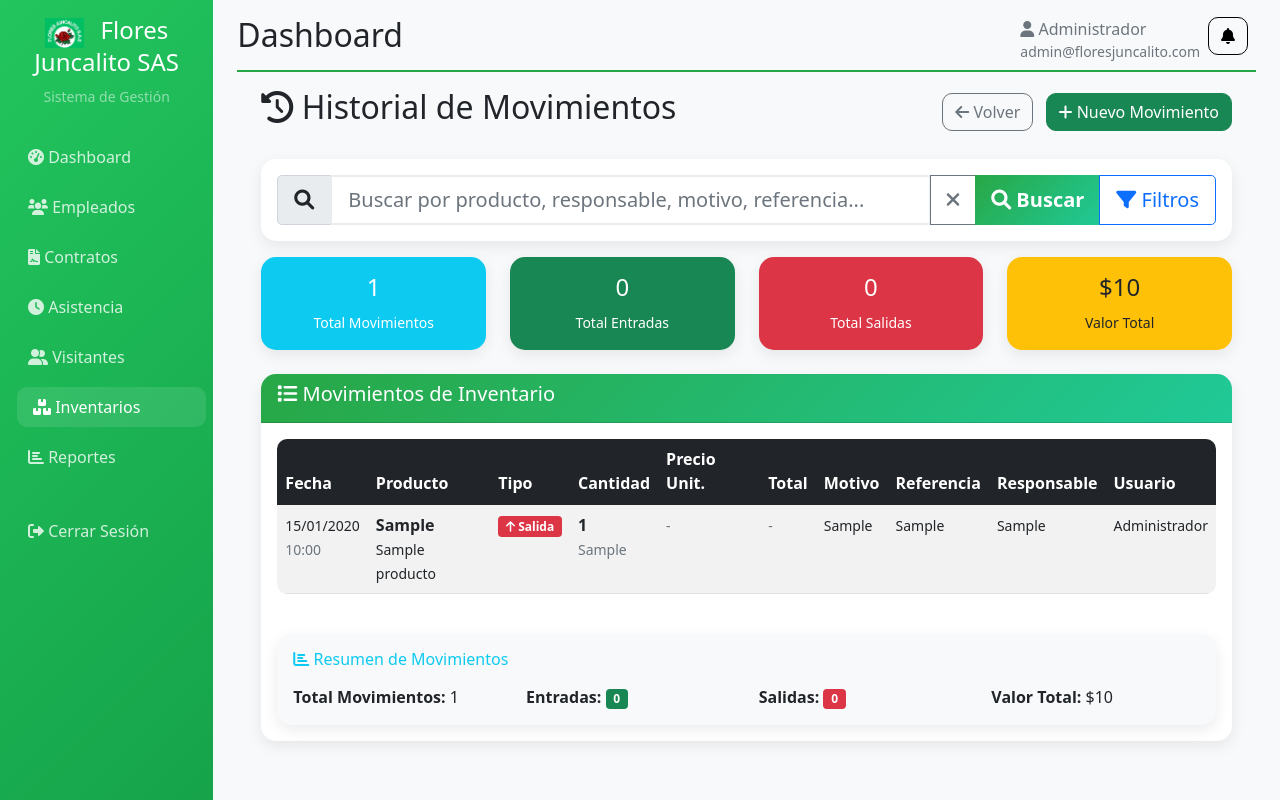
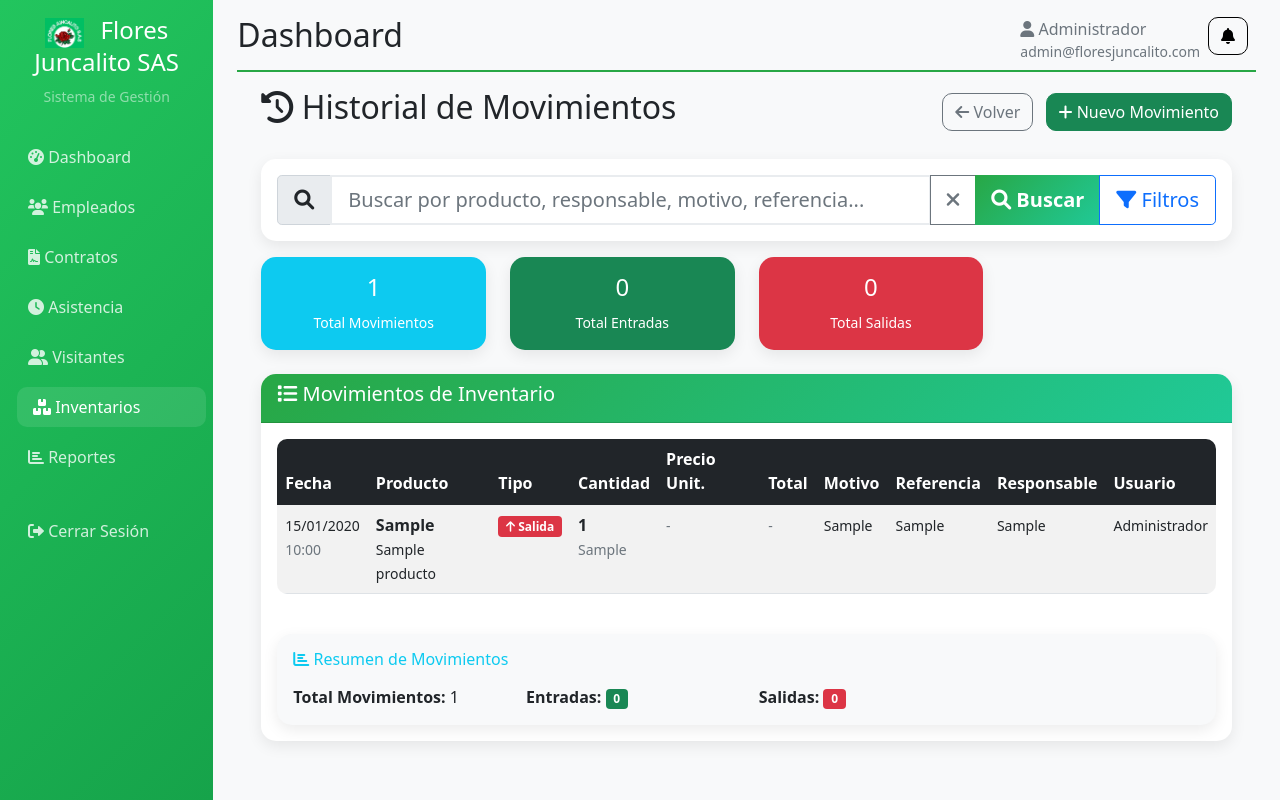
Before and after one commit to serverminetest/Juancalito, a Flask app: page /inventarios/movimientos in a window 1280 px wide. Run offline with Flask 3, Linux system fonts and the light colour scheme; a user stored in the database is signed in; tables that the repository leaves empty hold one stand-in row (values such as "Sample post"); some libraries are stand-ins or nearby versions.

Commit message:
Eliminar tarjetas de valor total de movimientos: quitar estadísticas de valor total de la página de historial de movimientos

```diff
--- a/templates/movimientos_inventario.html
+++ b/templates/movimientos_inventario.html
@@ -176,14 +176,6 @@
                 </div>
             </div>
         </div>
-        <div class="col-md-3">
-            <div class="card bg-warning text-dark">
-                <div class="card-body text-center">
-                    <h4>${{ "{:,.0f}".format(valor_total_movimientos) }}</h4>
-                    <small>Valor Total</small>
-                </div>
-            </div>
-        </div>
     </div>
     {% endif %}
 
@@ -306,10 +298,6 @@
                                         {{ movimientos|selectattr('tipo_movimiento', 'equalto', 'SALIDA')|list|length }}
                                     </span>
                                 </div>
-                                <div class="col-md-3">
-                                    <strong>Valor Total:</strong>
-                                    ${{ "{:,.0f}".format(movimientos|sum(attribute='total')) }}
-                                </div>
                             </div>
                         </div>
                     </div>
```
